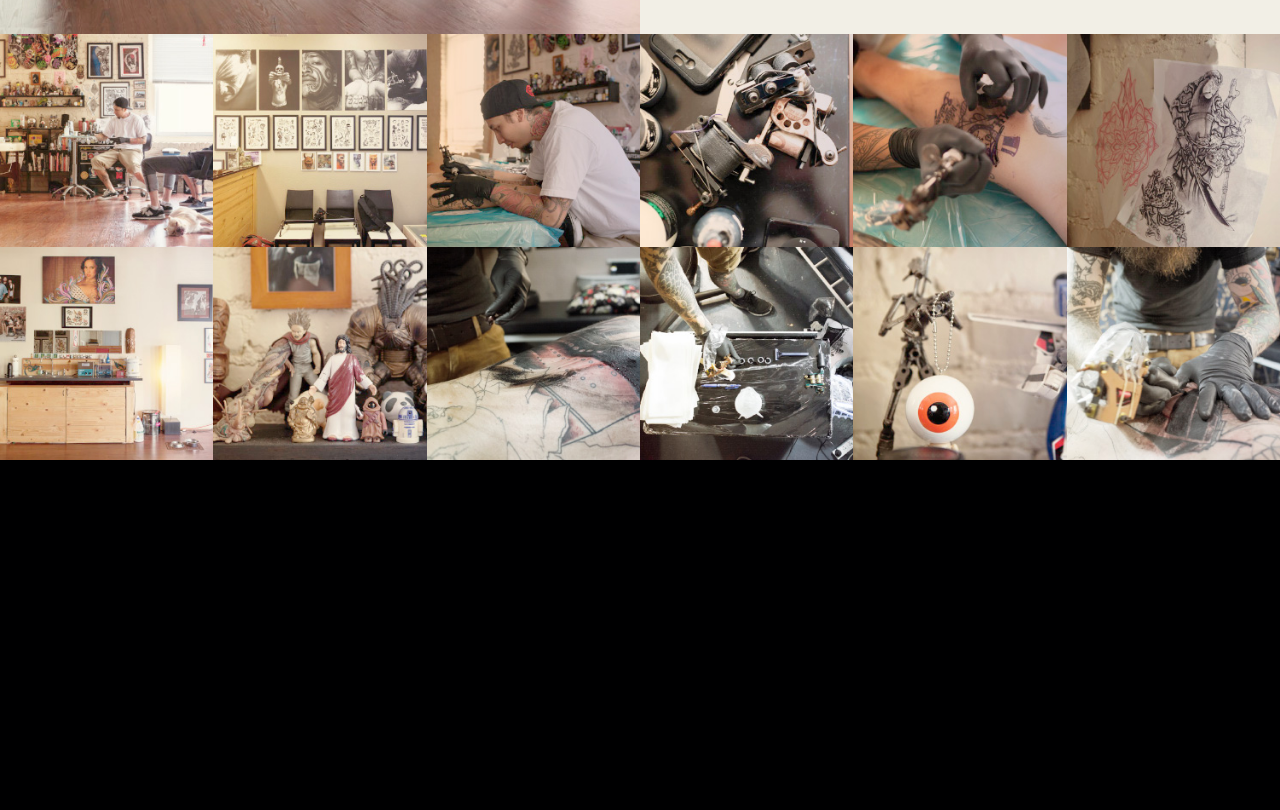
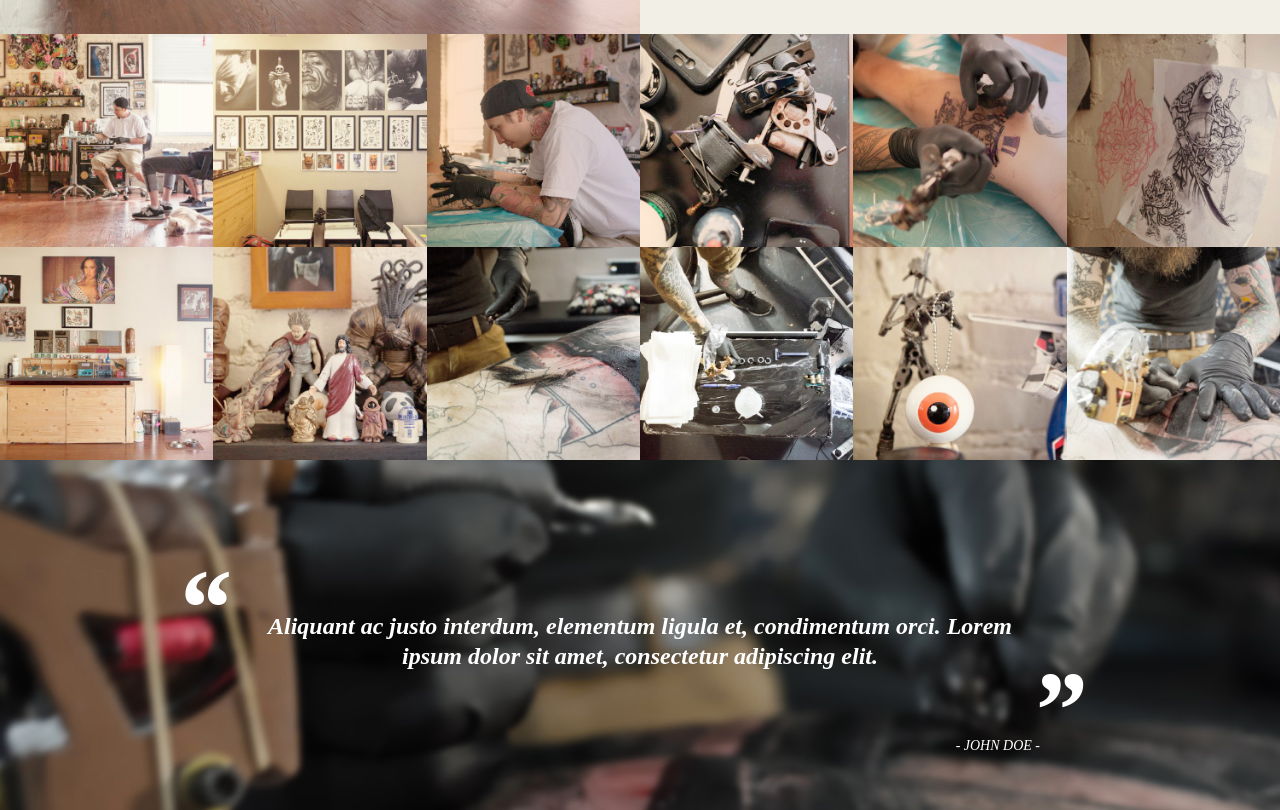
Before and after one commit to Gekagmeka/tattoo.github.io, a website: page index.html in a window 1280 px wide. Shown: the part 933-1743 px from the top of the page. Before the commit the page ends 1393 px from the top, so only its background shows below. Drawn offline with nearby package versions, Linux system fonts and the light colour scheme.

Commit message:
block bg is ready

```diff
--- a/index.html
+++ b/index.html
@@ -103,7 +103,21 @@
 					</div>
 				</div>
 			</section>
-
+			<section class="quote">
+				<div class="container">
+					<div class="quote__content">
+						<figure>
+							<blockquote>
+								<p class="quote__text">
+									Aliquant ас justo interdum, elementum ligula et, condimentum orci. Lorem
+									ipsum dolor sit amet, consectetur adipiscing elit.
+								</p>
+							</blockquote>
+						 <figcaption class="quote__sign">- John Doe -</figcaption>
+						</figure>
+					</div>
+				</div>
+			</section>
 
 
 
--- a/scss/main.scss
+++ b/scss/main.scss
@@ -252,7 +252,7 @@ body{
 	}
 }
 
-
+// gallery
 .gallery{
 	display:flex;
 	flex-wrap:wrap;
@@ -267,8 +267,92 @@ body{
 	}
 }
 
-
-
+// quote
+.quote{
+	background-image:url("../sourceimages/bg-03.jpg");
+	background-repeat:no-repeat;
+	background-position:center center;
+	min-height:350px;
+	position:relative;
+}
+.quote__content{
+	max-width:900px;
+	width:90%;
+	position:absolute;
+	top:65%;
+	left:50%;
+	transform:translate(-50%, -50%);
+	@include media ('<=480px') {
+		top:60%;
+	}
+}
+figure{
+	blockquote{
+		padding-bottom:43px;
+		@include media ('<=480px') {
+			padding-bottom:20px;
+		}
+		.quote__text{
+			text-align:center;
+			font-style:italic;
+			font-size:24px;
+			line-height:30px;
+			font-weight:700;
+			color:#fff;
+			padding:0 10px;
+			position:relative;
+			@include media ('<=480px') {
+				font-size:22px;
+				line-height:28px;
+			}
+			@include media ('<=374px') {
+				font-size:20px;
+				line-height:26px;
+			}
+			&::before{
+				content: open-quote;
+				font-size:110px;
+				position:absolute;
+				top:-18px;
+				left:-55px;
+				@include media ('<=480px') {
+					font-size:90px;
+					top:-15px;
+				}
+				@include media ('<=374px') {
+					font-size:70px;
+					top:-10px;
+				}
+			}
+			&::after{
+				content: close-quote;
+				font-size:110px;
+				position:absolute;
+				bottom:-54px;
+				right:-35px;
+				@include media ('<=480px') {
+					font-size:90px;
+					bottom:-40px;
+				}
+				@include media ('<=374px') {
+					font-size:70px;
+					bottom:-30px;
+				}
+			}
+		}
+	}
+	.quote__sign{
+		text-align:right;
+		font-size:14px;
+		font-style:italic;
+		text-transform:uppercase;
+		color:#fff;
+		padding:0 10px 10px;
+		@include media ('<=374px') {
+			font-size:13px;
+		}
+	}
+}
 
 
 
```
Also changed, not shown: css/main.css, images/ico-03.png (added), sourceimages/ico-03.png (added), 1 other file. Lines whose indentation alone changed are shown as unchanged.
